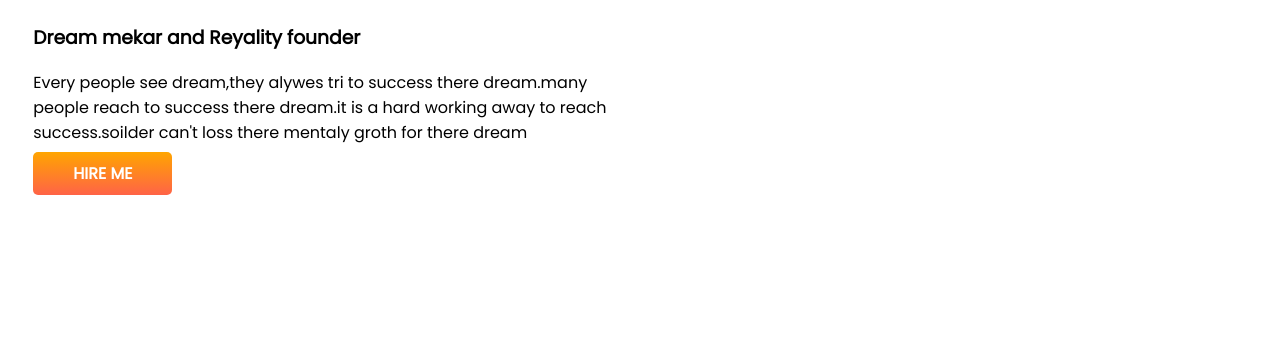
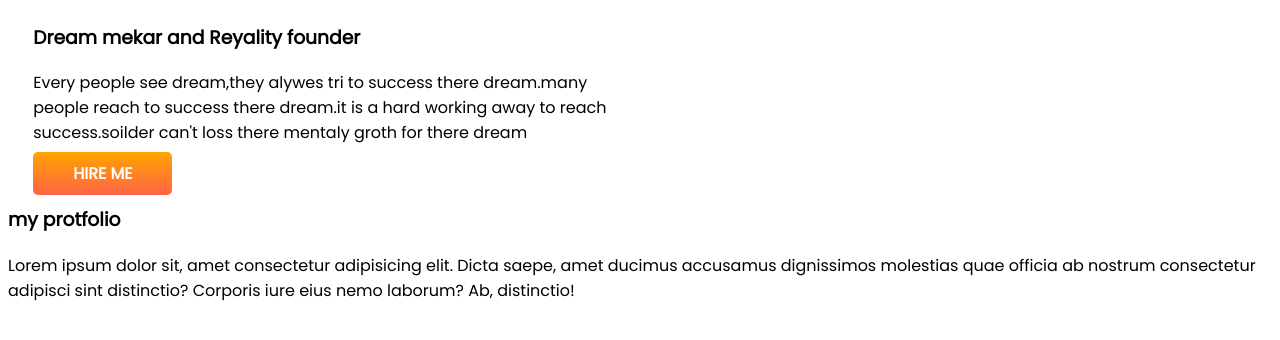
Before and after one commit to Nuralam66/modiul3-repo, a plain HTML site: page index.html in a window 1280 px wide. Shown: the part 260-600 px from the top of the page. Drawn offline with Linux system fonts and the light colour scheme.

Commit message:
added feader

```diff
--- a/index.html
+++ b/index.html
@@ -23,5 +23,7 @@
         <img src="nuralam-bg2.jpg" alt="">
      </div>
 </section>
+<h3> my protfolio</h3>
+<p>Lorem ipsum dolor sit, amet consectetur adipisicing elit. Dicta saepe, amet ducimus accusamus dignissimos molestias quae officia ab nostrum consectetur adipisci sint distinctio? Corporis iure eius nemo laborum? Ab, distinctio!</p>
 </body>
 </html>
```
